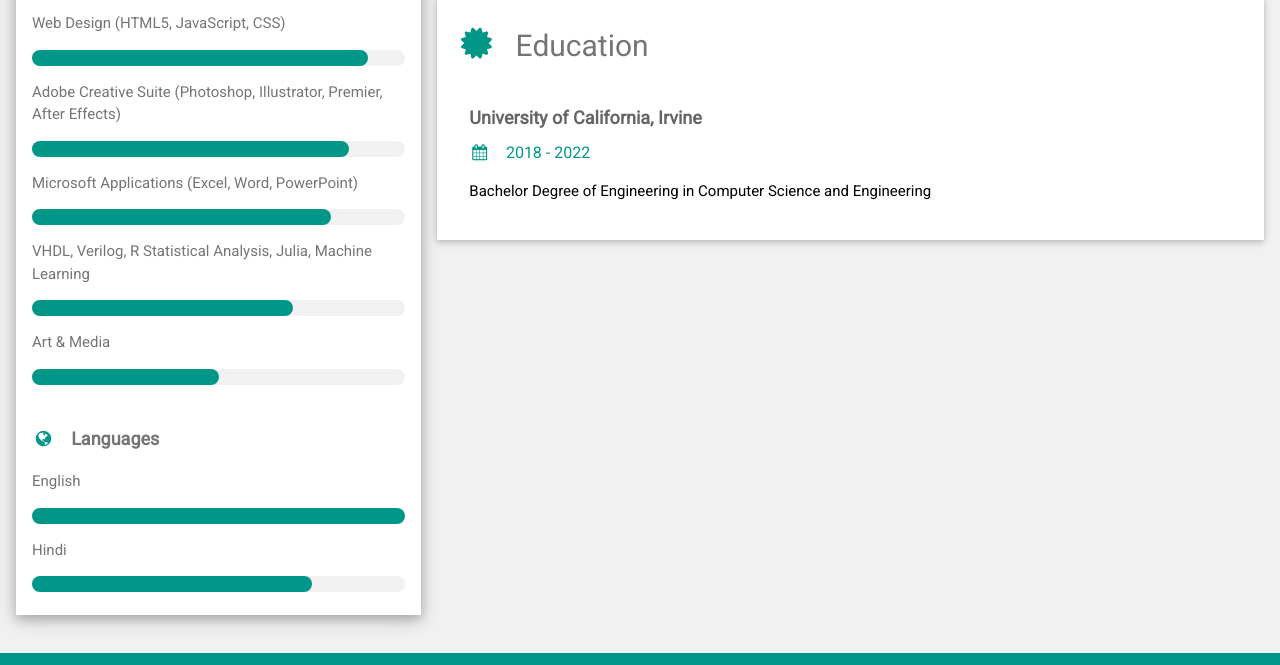
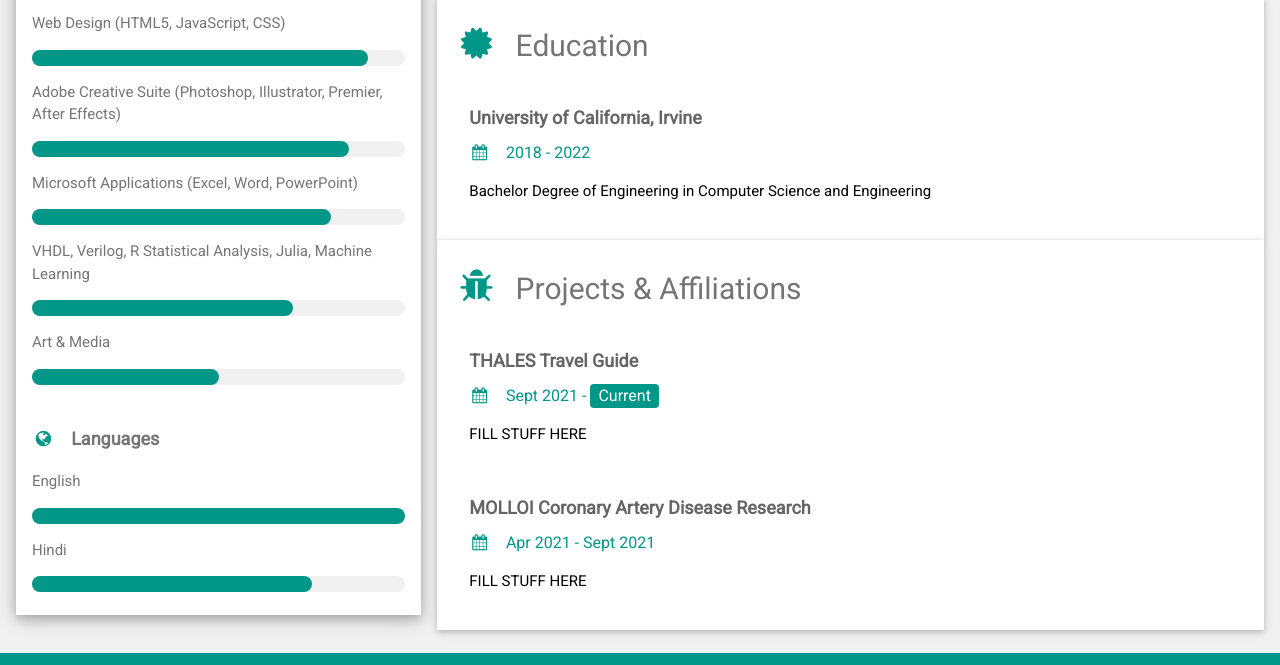
Before and after one commit to nsiroya/nsiroya.github.io, a plain HTML site: page index.html in a window 1280 px wide. Shown: the part 781-1446 px from the top of the page. Drawn offline with nearby package versions, Linux system fonts and the light colour scheme.

Commit message:
projects

```diff
--- a/index.html
+++ b/index.html
@@ -132,6 +132,23 @@ html,body,h1,h2,h3,h4,h5,h6 {font-family: "Roboto", sans-serif}
         </div>
       </div>
 
+      <div class="w3-container w3-card w3-white">
+        <h2 class="w3-text-grey w3-padding-16"><i class="fa fa-bug fa-fw w3-margin-right w3-xxlarge w3-text-teal"></i>Projects & Affiliations</h2>
+
+        <div class="w3-container">
+          <h5 class="w3-opacity"><b>THALES Travel Guide</b></h5>
+          <h6 class="w3-text-teal"><i class="fa fa-calendar fa-fw w3-margin-right"></i>Sept 2021 - <span class="w3-tag w3-teal w3-round">Current</span></h6>
+          <p>FILL STUFF HERE</p><br>
+        </div>
+
+        <div class="w3-container">
+          <h5 class="w3-opacity"><b>MOLLOI Coronary Artery Disease Research</b></h5>
+          <h6 class="w3-text-teal"><i class="fa fa-calendar fa-fw w3-margin-right"></i>Apr 2021 - Sept 2021</h6>
+          <p>FILL STUFF HERE</p><br>
+        </div>
+
+      </div>
+
     <!-- End Right Column -->
     </div>
 
```
